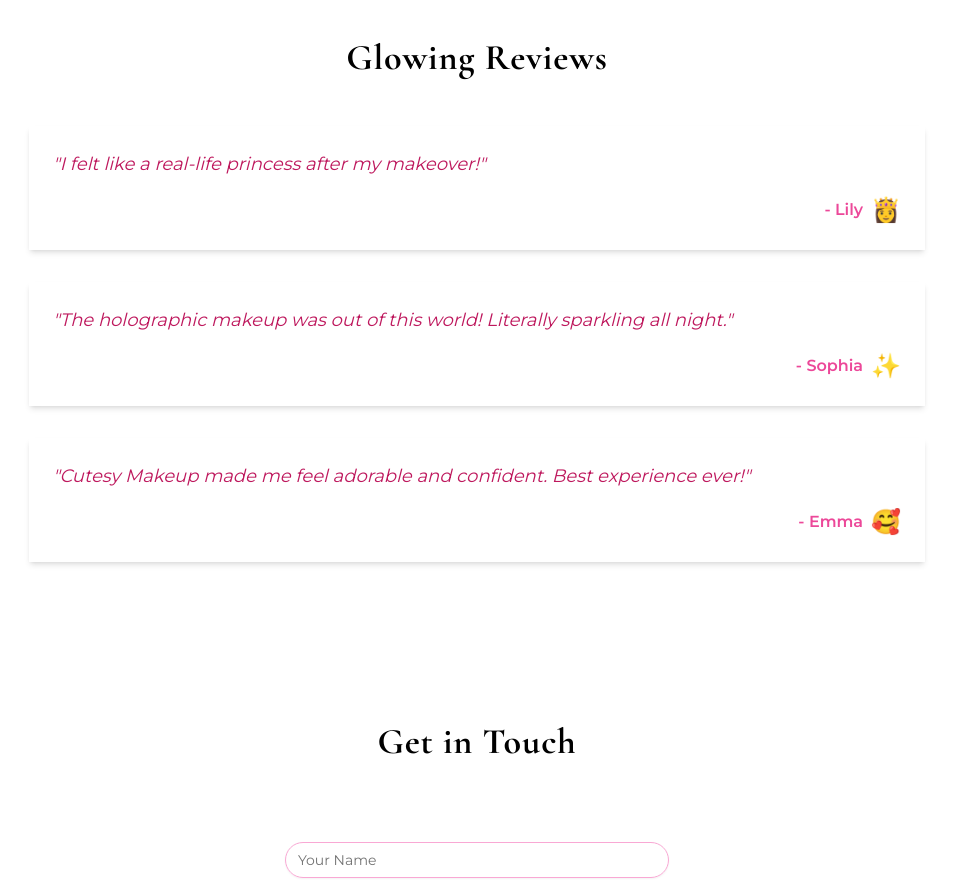
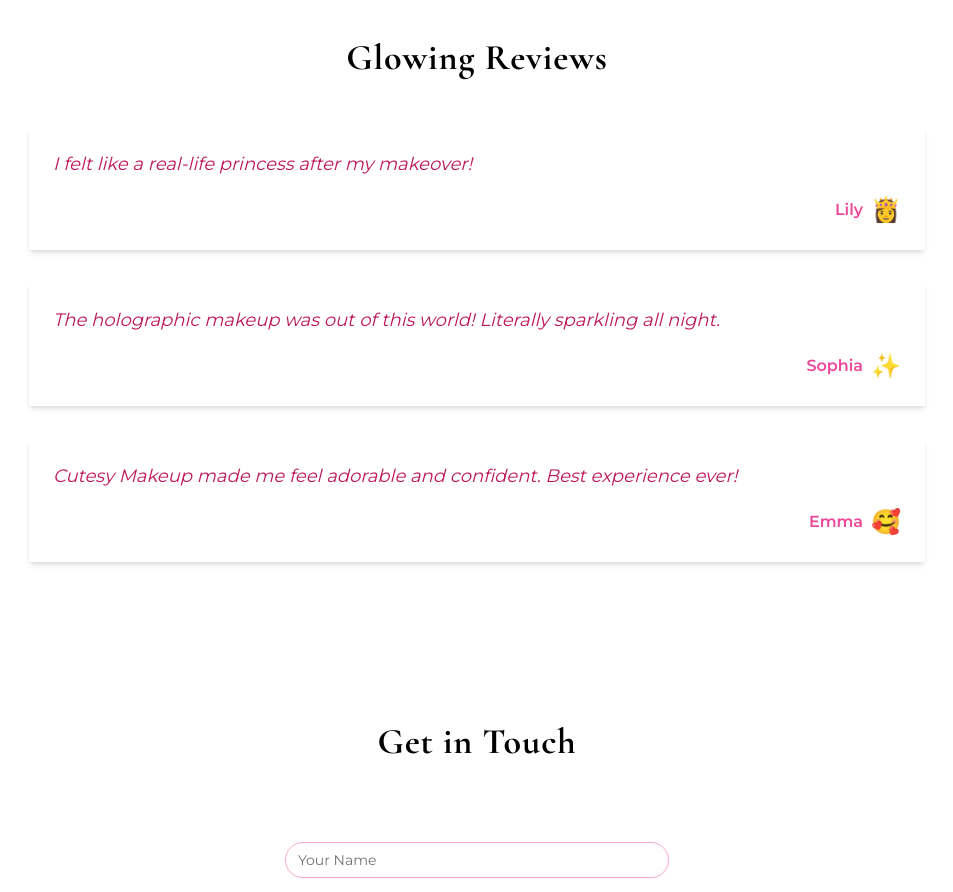
Before and after one commit to freeehd/neebsa, a Next.js app: page / in a window 1280 px wide. Shown: the part 1840-2732 px from the top of the page, without its empty margins (163-1116 px from the left). Built offline with nearby package versions, Linux system fonts and the light colour scheme.

Commit message:
husdfhdu

```diff
--- a/components/Testimonials.tsx
+++ b/components/Testimonials.tsx
@@ -1,8 +1,15 @@
 "use client"
 
 import { motion } from "framer-motion"
+import type React from "react" // Import React
 
-const testimonials = [
+interface Testimonial {
+  name: string
+  quote: string
+  emoji: string
+}
+
+const testimonials: Testimonial[] = [
   { name: "Lily", quote: "I felt like a real-life princess after my makeover!", emoji: "👸" },
   {
     name: "Sophia",
@@ -12,11 +19,18 @@
   { name: "Emma", quote: "Cutesy Makeup made me feel adorable and confident. Best experience ever!", emoji: "🥰" },
 ]
 
-const TestimonialCard = ({ testimonial }) => (
-  <motion.div className="blob bg-white bg-opacity-70 p-6 shadow-md depth-shadow" whileHover={{ scale: 1.05 }}>
-    <p className="text-lg mb-4 text-pink-700 italic">"{testimonial.quote}"</p>
+interface TestimonialCardProps {
+  testimonial: Testimonial
+}
+
+const TestimonialCard: React.FC<TestimonialCardProps> = ({ testimonial }) => (
+  <motion.div
+    className="blob bg-white bg-opacity-70 p-6 shadow-md depth-shadow rounded-lg"
+    whileHover={{ scale: 1.05 }}
+  >
+    <p className="text-lg mb-4 text-pink-700 italic">{testimonial.quote}</p>
     <div className="flex items-center justify-end">
-      <p className="font-semibold text-pink-500 mr-2">- {testimonial.name}</p>
+      <p className="font-semibold text-pink-500 mr-2">{testimonial.name}</p>
       <span className="text-2xl">{testimonial.emoji}</span>
     </div>
   </motion.div>
```
